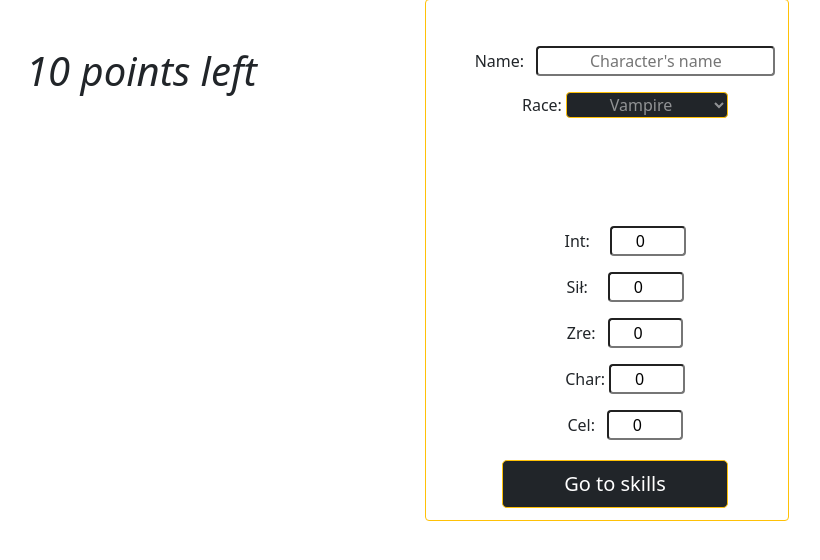
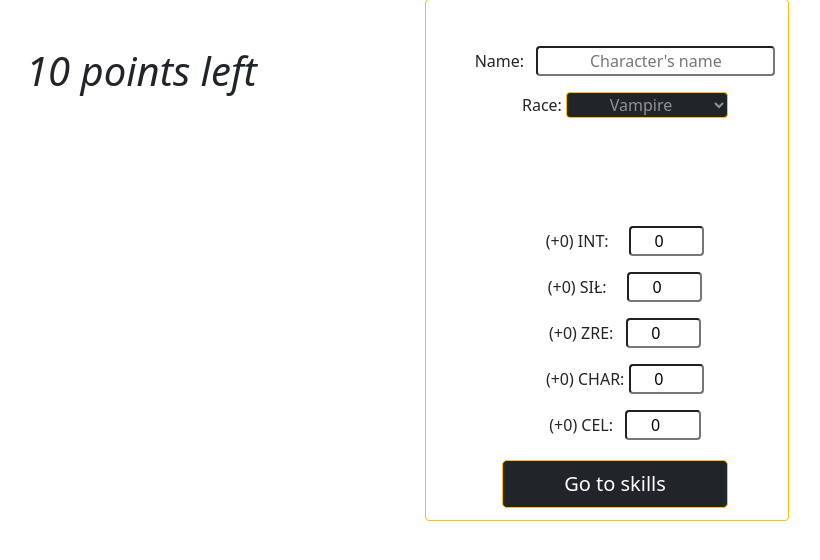
Before and after one commit to Dunno358/Project_DunnoRPG, a Django app: page /dunnorpg/character_add in a window 1280 px wide. Shown: the part 127-687 px from the top of the page, without its empty margins (46-866 px from the left). Run offline with Django 4.2, Linux system fonts and the light colour scheme; style sheets or scripts are compiled from the project's sources; some libraries are stand-ins or nearby versions.

Commit message:
Updated/automatized process of adding chararacter

```diff
--- a/dunnorpg-venv/Project_DunnoRPG/DunnoRPG/forms.py
+++ b/dunnorpg-venv/Project_DunnoRPG/DunnoRPG/forms.py
@@ -35,7 +35,6 @@ class CharacterForm(forms.ModelForm):
               ('Orc','Orc'),
                 ('Dwarf', 'Dwarf'),
                   ('Vampire','Vampire'),
-                    ('Elf','Elf'),
                     ('Human(Bretonnia)', 'Human(Bretonnia)'),
                     ('Human(Kislev)', 'Human(Kislev)'),
                     ('Goblin', 'Goblin'),
@@ -53,9 +52,9 @@ class CharacterForm(forms.ModelForm):
         'class': 'text-center border border-warning bg-dark text-white-50 rounded'
     }))
 
-    size = forms.CharField(max_length=1,label='' ,widget=forms.TextInput(attrs={
+    size = forms.CharField(max_length=50,label='' ,widget=forms.TextInput(attrs={
         'value': 'M',
-        'class': 'text-center ms-1 invisible'
+        'class': 'text-center ms-5 invisible bg-transparent w-25'
     }))
 
     HP = forms.CharField(max_length=5,label='', widget=forms.TextInput(attrs={
@@ -63,29 +62,34 @@ class CharacterForm(forms.ModelForm):
         'class': 'w-25 ms-3 invisible'
     }))
 
-    INT = forms.IntegerField(widget=forms.NumberInput(attrs={
+    INT = forms.IntegerField(label='(+0) INT:',widget=forms.NumberInput(attrs={
         'class': 'w-25 ms-3 text-center rounded',
-        'value': 0
+        'value': 0,
+        'min': 0
     }))
 
-    SIŁ = forms.IntegerField(widget=forms.NumberInput(attrs={
+    SIŁ = forms.IntegerField(label='(+0) SIŁ:',widget=forms.NumberInput(attrs={
         'class': 'w-25 ms-3 text-center rounded',
-        'value': 0
+        'value': 0,
+        'min': 0
     }))
 
-    ZRE = forms.IntegerField(widget=forms.NumberInput(attrs={
+    ZRE = forms.IntegerField(label='(+0) ZRE:',widget=forms.NumberInput(attrs={
         'class': 'w-25 ms-2 text-center rounded',
-        'value': 0
+        'value': 0,
+        'min': 0
     }))
 
-    CHAR = forms.IntegerField(widget=forms.NumberInput(attrs={
+    CHAR = forms.IntegerField(label='(+0) CHAR:',widget=forms.NumberInput(attrs={
         'class': 'w-25 text-center rounded',
-        'value': 0
+        'value': 0,
+        'min': 0
     }))
 
-    CEL = forms.IntegerField(widget=forms.NumberInput(attrs={
+    CEL = forms.IntegerField(label='(+0) CEL:',widget=forms.NumberInput(attrs={
         'class': 'w-25 ms-2 text-center rounded',
-        'value': 0
+        'value': 0,
+        'min': 0
     }))
 
 
--- a/dunnorpg-venv/Project_DunnoRPG/DunnoRPG/models.py
+++ b/dunnorpg-venv/Project_DunnoRPG/DunnoRPG/models.py
@@ -27,6 +27,7 @@ class Character(models.Model):
     ZRE = models.IntegerField()
     CHAR = models.IntegerField()
     CEL = models.IntegerField()
+    points_left = models.IntegerField(null=True)
 
 class Mods(models.Model):
     owner = models.CharField(max_length=50)
--- a/dunnorpg-venv/Project_DunnoRPG/DunnoRPG/static/DunnoRPG/app.js
+++ b/dunnorpg-venv/Project_DunnoRPG/DunnoRPG/static/DunnoRPG/app.js
@@ -2,48 +2,60 @@
 //Still in need to ignore values set by races(for example if race has -1 of int it doesn't take point when changed to 0)
 class CharacterCreation{
     constructor() {}
-    pointsToUse=10;
+    static pointsToUse = 10
     races(){
         const race = document.getElementById('id_race')
-        const int = document.getElementById('id_INT')
-        const sil = document.getElementById('id_SIŁ')
-        const zre = document.getElementById('id_ZRE')
-        const char = document.getElementById('id_CHAR')
-        const cel = document.getElementById('id_CEL')
+        const int = document.getElementsByTagName('label')[2]
+        const sil = document.getElementsByTagName('label')[3]
+        const zre = document.getElementsByTagName('label')[4]
+        const char = document.getElementsByTagName('label')[5]
+        const cel = document.getElementsByTagName('label')[6]
+        //const int = document.getElementById('id_INT')
+        //const sil = document.getElementById('id_SIŁ')
+        //const zre = document.getElementById('id_ZRE')
+        //const char = document.getElementById('id_CHAR')
+        //const cel = document.getElementById('id_CEL')
+        console.log(document.getElementsByTagName('label'))
 
         const raceAttributes = {
-            'Athel Loren Elven': { int: -1, sil: 0, zre: 0, char: 0, cel: 0, p: 10 },
-            'Halfling': { int: 0, sil: -2, zre: 0, char: 0, cel: 0, p: 10 },
-            'Gnome': { int: 0, sil: -2, zre: 0, char: 0, cel: 0, p: 10 },
-            'Half-orc': { int: -2, sil: 1, zre: -1, char: 0, cel: 0, p: 10 },
-            'Half-elf': { int: 0, sil: -1, zre: 0, char: 0, cel: 0, p: 10 },
-            'Ogre': { int: -1, sil: 3, zre: -3, char: 0, cel: 0, p: 10 },
-            'Satyr': { int: -1, sil: 0, zre: 1, char: -1, cel: 0, p: 10 },
-            'High Elven (Asurii)': { int: 0, sil: -1, zre: 0, char: -2, cel: 0, p: 10 },
-            'Orc': { int: -3, sil: 2, zre: -2, char: 0, cel: 0, p: 10 },
-            'Goblin': { int: 0, sil: -1, zre: 1, char: 0, cel: 0, p: 10 },
-            'Dwarf': { int: 0, sil: -1, zre: 0, char: -2, cel: 0, p: 10 },
-            'Human(Kislev)': { int: 0, sil: 0, zre: 0, char: 1, cel: 0, p: 10 },
-            'Human(Empire)': { int: 0, sil: 0, zre: 0, char: 0, cel: 0, p: 11 },
-            'Human(Bretonnia)': { int: 0, sil: 0, zre: 0, char: 0, cel: 0, p: 10 },
-            'Vampire': { int: 0, sil: 0, zre: 0, char: 0, cel: 0, p: 10 },
+            'Athel Loren Elven': { int: '-1', sil: '+0', zre: '+0', char: '+0', cel: '+0', p: 10 },
+            'Halfling': { int: '+0', sil: '-2', zre: '+0', char: '+0', cel: '+0', p: 10 },
+            'Gnome': { int: '+0', sil: '-2', zre: '+0', char: '+0', cel: '+0', p: 10 },
+            'Half-orc': { int: '-2', sil: '+1', zre: '-1', char: '+0', cel: '+0', p: 10 },
+            'Half-elf': { int: '+0', sil: '-1', zre: '+0', char: '+0', cel: '+0', p: 10 },
+            'Ogre': { int: '-1', sil: '+3', zre: '-3', char: '+0', cel: '+0', p: 10 },
+            'Satyr': { int: '-1', sil: '+0', zre: '+1', char: '-1', cel: '+0', p: 10 },
+            'High Elven (Asurii)': { int: '+0', sil: '-1', zre: '+0', char: '-2', cel: '+0', p: 10 },
+            'Orc': { int: '-3', sil: '+2', zre: '-2', char: '+0', cel: '+0', p: 10 },
+            'Goblin': { int: '+0', sil: '-1', zre: '+1', char: '+0', cel: '+0', p: 10 },
+            'Dwarf': { int: '+0', sil: '-1', zre: '+0', char: '-2', cel: '+0', p: 10 },
+            'Human(Kislev)': { int: '+0', sil: '+0', zre: '+0', char: '+1', cel: '+0', p: 10 },
+            'Human(Empire)': { int: '+0', sil: '+0', zre: '+0', char: '+0', cel: '+0', p: 11 },
+            'Human(Bretonnia)': { int: '+0', sil: '+0', zre: '+0', char: '+0', cel: '+0', p: 10 },
+            'Vampire': { int: '+0', sil: '+0', zre: '+0', char: '+0', cel: '+0', p: 10 },
           }
 
         race.addEventListener("change", function() {
+            int.innerHTML = "INT:";
+            sil.innerHTML = "SIŁ:";
+            zre.innerHTML = "ZRE:";
+            char.innerHTML = "CHAR:";
+            cel.innerHTML = "CEL:";
+
             const selectedRace = race.value;
             const attributes = raceAttributes[selectedRace];
-            int.value = attributes.int;
-            sil.value = attributes.sil;
-            zre.value = attributes.zre;
-            char.value = attributes.char;
-            cel.value = attributes.cel;
-            this.pointsToUse = attributes.p;
-            document.getElementById('points_left').innerHTML = this.pointsToUse
+            int.innerHTML = "("+attributes.int+") "+int.innerHTML;
+            sil.innerHTML = "("+attributes.sil+") "+sil.innerHTML;
+            zre.innerHTML = "("+attributes.zre+") "+zre.innerHTML;
+            char.innerHTML = "("+attributes.char+") "+char.innerHTML;
+            cel.innerHTML = "("+attributes.cel+") "+cel.innerHTML;
+            CharacterCreation.pointsToUse = attributes.p;
+            document.getElementById('points_left').innerHTML = CharacterCreation.pointsToUse
           });
 
     }
 
-    count_points() {
+    count_points(){
         const fields = document.querySelectorAll("input[type='number']");
         const int = parseInt(document.getElementById('id_INT').value)
         const sil = parseInt(document.getElementById('id_SIŁ').value)
@@ -52,7 +64,7 @@ class CharacterCreation{
         const cel = parseInt(document.getElementById('id_CEL').value)
         let pointsLeft = document.getElementById('points_left')
         let pointsArray = [0,0,0,0,0]
-        console.log(document.getElementsByTagName('label'))
+        //console.log(document.getElementsByTagName('label'))
 
         for (let i = 0; i < fields.length; i++) {
             fields[i].addEventListener("input", () => {
@@ -61,7 +73,8 @@ class CharacterCreation{
                     let pointsUsed = pointsArray.reduce((a, b) => {
                             return a + b;
                           })
-                    pointsLeft.innerHTML = this.pointsToUse - pointsUsed
+                    console.log(CharacterCreation.pointsToUse,pointsUsed)
+                    pointsLeft.innerHTML = CharacterCreation.pointsToUse - pointsUsed
                 }
             });
           }
--- a/dunnorpg-venv/Project_DunnoRPG/DunnoRPG/static/DunnoRPG/style.scss
+++ b/dunnorpg-venv/Project_DunnoRPG/DunnoRPG/static/DunnoRPG/style.scss
@@ -30,6 +30,10 @@ body{
 
 .txt-shadow{
     text-shadow: 4px 3px 2px black;
+}
+
+.txt-justify{
+    text-align: justify;
 }
 
 .mg-top-5{
--- a/dunnorpg-venv/Project_DunnoRPG/DunnoRPG/templates/character_add.html
+++ b/dunnorpg-venv/Project_DunnoRPG/DunnoRPG/templates/character_add.html
@@ -23,6 +23,9 @@
     let operations = new CharacterCreation();
     operations.races()
     operations.count_points()
+    if ({{ alert }}) {
+        alert('Przekroczono dozwoloną ilość punktów! Spróbuj ponownie.')
+    }
 </script>
 
 {% endblock content %}
--- a/dunnorpg-venv/Project_DunnoRPG/DunnoRPG/views.py
+++ b/dunnorpg-venv/Project_DunnoRPG/DunnoRPG/views.py
@@ -26,31 +26,70 @@ def character_detail(request, id):
 
 def character_add(request):
     current_user = request.user
+    alert = 0
 
     if request.method == 'POST':
         form = CharacterForm(request.POST, user=current_user)
         if form.is_valid():
 
             size_s = ['Dwarf','Goblin','Halfling','Gnome']
-            size_m = ['Human(Empire)','Vampire','Elf','Human(Bretonnia)','Human(Kislev)','High Elven (Asurii)','Athel Loren Elven','Half-orc','Half-elf','Satyr']
+            size_m = ['Human(Empire)','Vampire','Human(Bretonnia)','Human(Kislev)','High Elven (Asurii)','Athel Loren Elven','Half-orc','Half-elf','Satyr']
             size_l = ['Orc','Ogre']
 
             character = form.save(commit=False)
             character.owner = current_user
-            if character.race in size_s:
-                character.size = 'S'
-            elif character.race in size_m:
-                character.size = 'M'
+
+            if character.race == 'Human(Empire)':
+                limit = 11
             else:
-                character.size = 'L'
-            character.save()
-            return HttpResponseRedirect(f'/dunnorpg/character_add_skills/{character.id}')
+                limit = 10
+
+            if character.INT+character.SIŁ+character.ZRE+character.CHAR+character.CEL <= limit:
+                if character.race in size_s:
+                    character.size = 'S'
+                elif character.race in size_m:
+                    character.size = 'M'
+                else:
+                    character.size = 'L'
+
+                races_mods = {
+                    'Athel Loren Elven': {'int': -1, 'sil': 0, 'zre': 0, 'char': 0, 'cel': 0},
+                    'Halfling': {'int': 0, 'sil': -2, 'zre': 0, 'char': 0, 'cel': 0},
+                    'Gnome': {'int': 0, 'sil': -2, 'zre': 0, 'char': 0, 'cel': 0},
+                    'Half-orc': {'int': -2, 'sil': 1, 'zre': -1, 'char': 0, 'cel': 0},
+                    'Half-elf': {'int': 0, 'sil': -1, 'zre': 0, 'char': 0, 'cel': 0},
+                    'Ogre': {'int': -1, 'sil': 3, 'zre': -3, 'char': 0, 'cel': 0},
+                    'Satyr': {'int': -1, 'sil': 0, 'zre': 1, 'char': -1, 'cel': 0},
+                    'High Elven (Asurii)': {'int': 0, 'sil': -1, 'zre': 0, 'char': -2, 'cel': 0},
+                    'Orc': {'int': -3, 'sil': 2, 'zre': -2, 'char': 0, 'cel': 0},
+                    'Goblin': {'int': 0, 'sil': -1, 'zre': 1, 'char': 0, 'cel': 0},
+                    'Dwarf': {'int': 0, 'sil': -1, 'zre': 0, 'char': -2, 'cel': 0},
+                    'Human(Kislev)': {'int': 0, 'sil': 0, 'zre': 0, 'char': 1, 'cel': 0},
+                    'Human(Empire)': {'int': 0, 'sil': 0, 'zre': 0, 'char': 0, 'cel': 0},
+                    'Human(Bretonnia)': {'int': 0, 'sil': 0, 'zre': 0, 'char': 0, 'cel': 0},
+                    'Vampire': {'int': 0, 'sil': 0, 'zre': 0, 'char': 0, 'cel': 0},
+                }
+
+                for race in races_mods:
+                    if character.race == race:
+                        character.INT += races_mods[race]['int']
+                        character.SIŁ += races_mods[race]['sil']
+                        character.ZRE += races_mods[race]['zre']
+                        character.CHAR += races_mods[race]['char']
+                        character.CEL += races_mods[race]['cel']
+
+                character.save()
+                return HttpResponseRedirect(f'/dunnorpg/character_add_skills/{character.id}')
+            else:
+                alert = 1
+                form = CharacterForm()
     else:
         form  = CharacterForm()
 
     context = {
         'form': form,
-        'user': current_user
+        'user': current_user,
+        'alert': alert
     }
     return render(request, "character_add.html", context)
 
```
Also changed, not shown: dunnorpg-venv/Project_DunnoRPG/DunnoRPG/migrations/0007_character_points_left.py (added).
